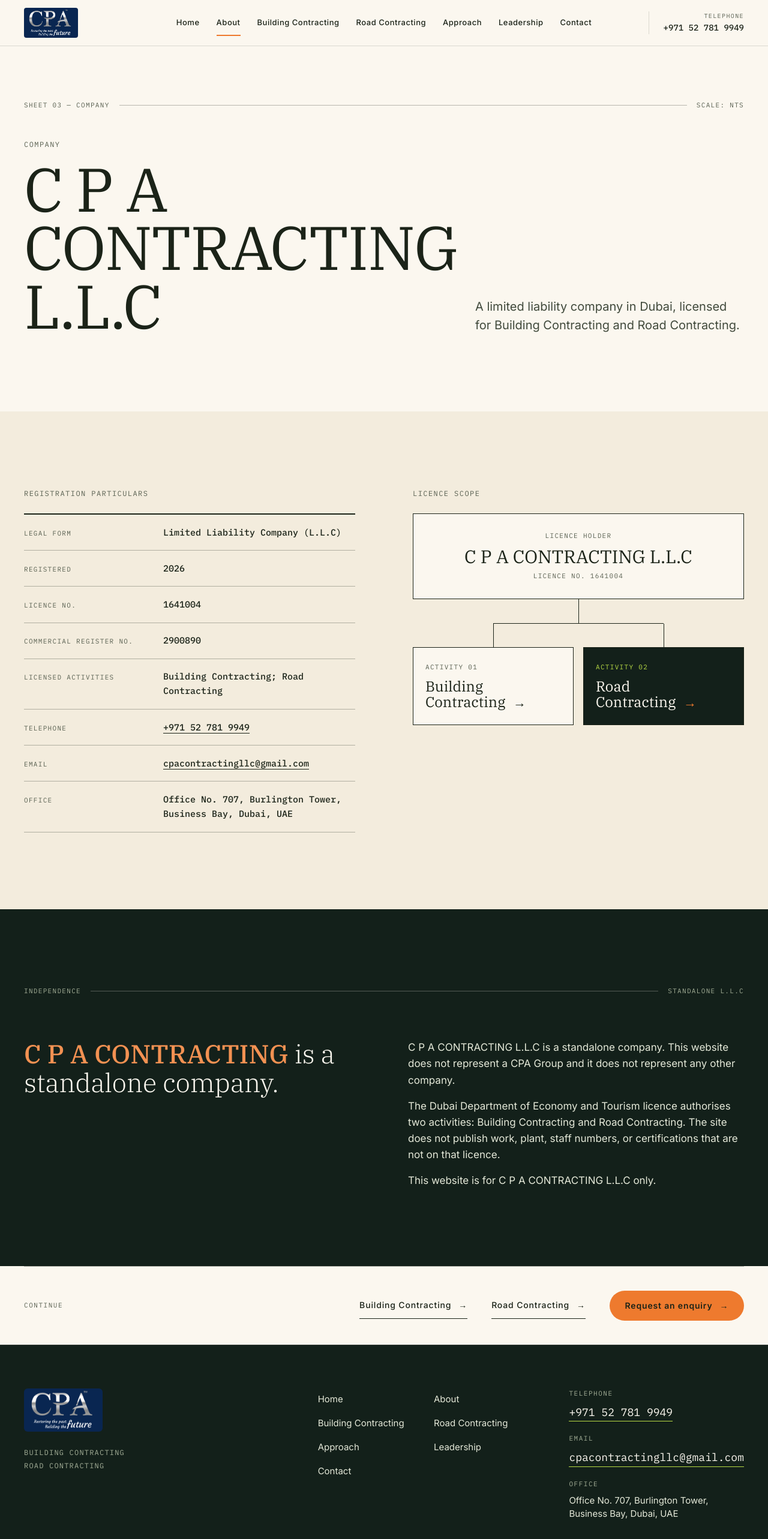
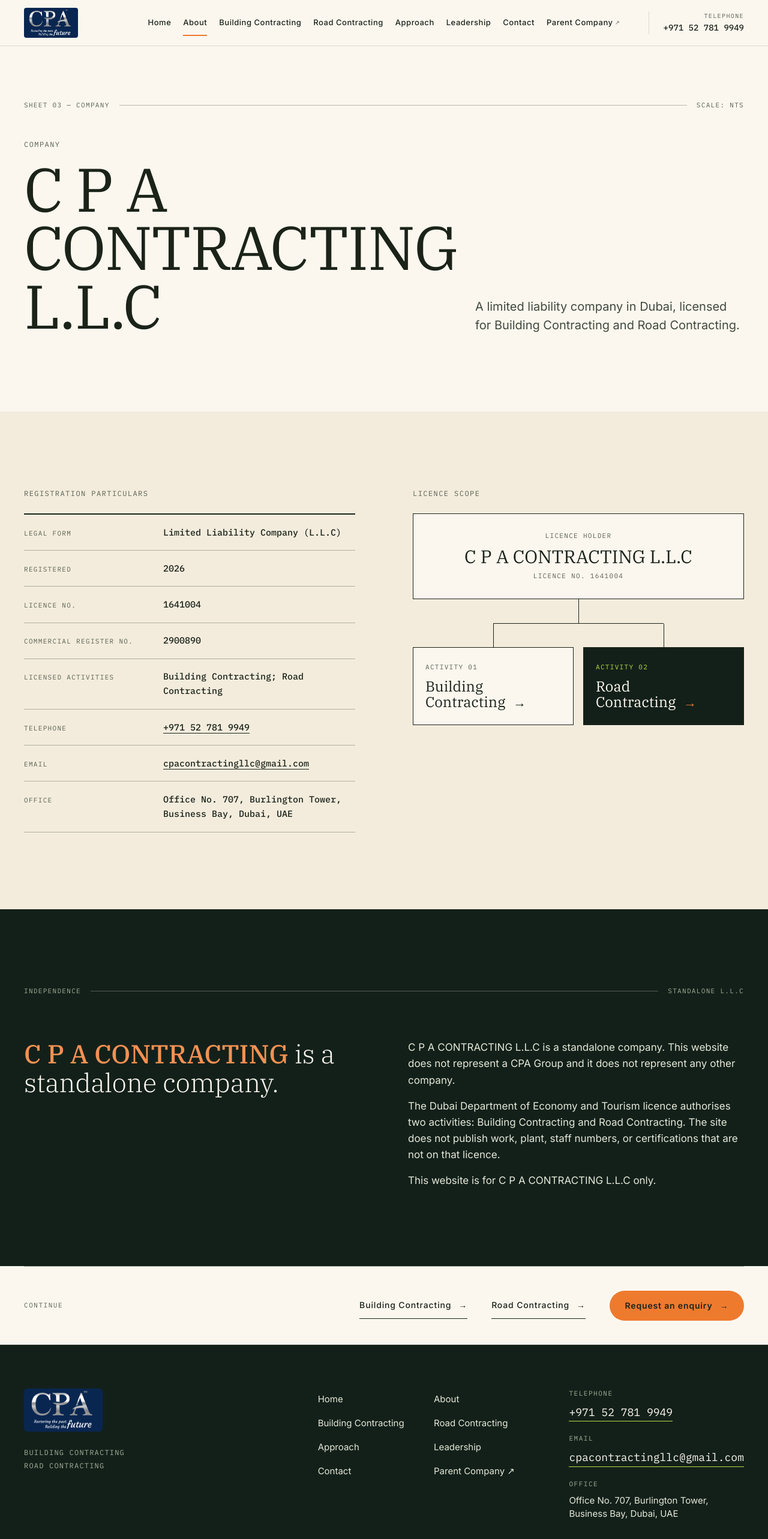
Before and after one commit to CPA-aviation/cpa-contracting, a Next.js app: page /about in a window 1280 px wide. Shown: the top 2566 px of the page at 60% size. Built offline with nearby package versions, Linux system fonts and the light colour scheme.

Commit message:
feat(nav): add parent company link (https://cparora.com) to navbar and footer

```diff
--- a/src/app/globals.css
+++ b/src/app/globals.css
@@ -196,11 +196,29 @@ ul, ol { margin: 0; padding: 0; list-style: none; }
 .header-phone-number { display: block; font-family: var(--font-mn); font-size: 0.875rem; font-weight: 500; white-space: nowrap; }
 .header-phone:hover .header-phone-number { color: var(--color-signal-deep); }
 
+.nav-link-external {
+  display: inline-flex;
+  align-items: center;
+  gap: 0.2rem;
+}
+.nav-ext-arrow {
+  font-size: 0.75em;
+  opacity: 0.65;
+  transition: transform 0.2s ease, opacity 0.2s ease;
+}
+.nav-link-external:hover .nav-ext-arrow {
+  transform: translate(1px, -1px);
+  opacity: 1;
+}
+
 @media (min-width: 1180px) {
   .header-bar { display: grid; grid-template-columns: 1fr auto 1fr; }
   .menu-button { display: none; }
-  .nav-list { display: flex; gap: 0 1.75rem; }
+  .nav-list { display: flex; gap: 0 1.25rem; }
   .header-phone { display: block; justify-self: end; padding-left: 1.5rem; border-left: 1px solid var(--line-light); }
+}
+@media (min-width: 1360px) {
+  .nav-list { gap: 0 1.65rem; }
 }
 @media (max-width: 1179px) {
   .header-bar { flex-wrap: wrap; }
--- a/src/components/site/SiteFooter.tsx
+++ b/src/components/site/SiteFooter.tsx
@@ -21,11 +21,20 @@ export function SiteFooter() {
         </div>
         <nav aria-label="Footer">
           <ul className="footer-nav">
-            {nav.map((item) => (
-              <li key={item.href}>
-                <Link href={item.href}>{item.label}</Link>
-              </li>
-            ))}
+            {nav.map((item) => {
+              const isExternal = "external" in item && item.external;
+              return (
+                <li key={item.href}>
+                  {isExternal ? (
+                    <a href={item.href} target="_blank" rel="noopener noreferrer">
+                      {item.label} ↗
+                    </a>
+                  ) : (
+                    <Link href={item.href}>{item.label}</Link>
+                  )}
+                </li>
+              );
+            })}
           </ul>
         </nav>
         <div className="footer-call">
--- a/src/components/site/SiteHeader.tsx
+++ b/src/components/site/SiteHeader.tsx
@@ -67,8 +67,22 @@ export function SiteHeader({ variant = "solid" }: { variant?: "solid" | "overlay
         </button>
         <nav id="site-nav" aria-label="Primary">
           <ul className={open ? "nav-list is-open" : "nav-list"}>
-            {nav.map((item) => (
+            {nav.map((item) => {
+              const isExternal = "external" in item && item.external;
+              return (
                 <li key={item.href}>
+                  {isExternal ? (
+                    <a
+                      href={item.href}
+                      target="_blank"
+                      rel="noopener noreferrer"
+                      className="nav-link-external"
+                      onClick={() => setOpen(false)}
+                    >
+                      <span>{item.label}</span>
+                      <span className="nav-ext-arrow" aria-hidden="true">↗</span>
+                    </a>
+                  ) : (
                     <Link
                       href={item.href}
                       aria-current={pathname === item.href ? "page" : undefined}
@@ -76,8 +90,10 @@ export function SiteHeader({ variant = "solid" }: { variant?: "solid" | "overlay
                     >
                       {item.label}
                     </Link>
+                  )}
                 </li>
-            ))}
+              );
+            })}
           </ul>
         </nav>
         {overlay ? (
--- a/src/content/site.ts
+++ b/src/content/site.ts
@@ -12,6 +12,7 @@ export const nav = [
   { href: "/approach", label: "Approach" },
   { href: "/leadership", label: "Leadership" },
   { href: "/contact", label: "Contact" },
+  { href: "https://cparora.com", label: "Parent Company", external: true },
 ] as const;
 
 export const interests = [
```
Also changed, not shown: 1 other file (tests, documents, lock files or other folders). Lines whose indentation alone changed are shown as unchanged.
